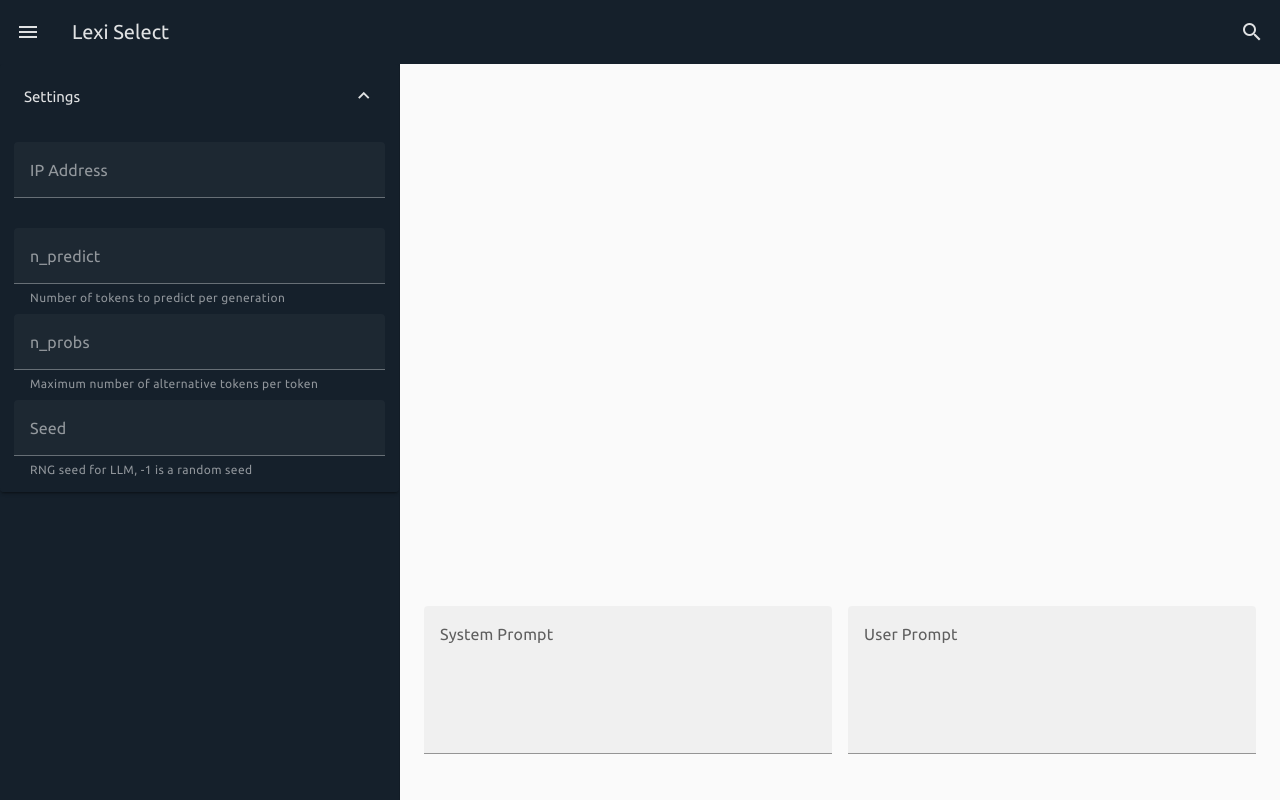
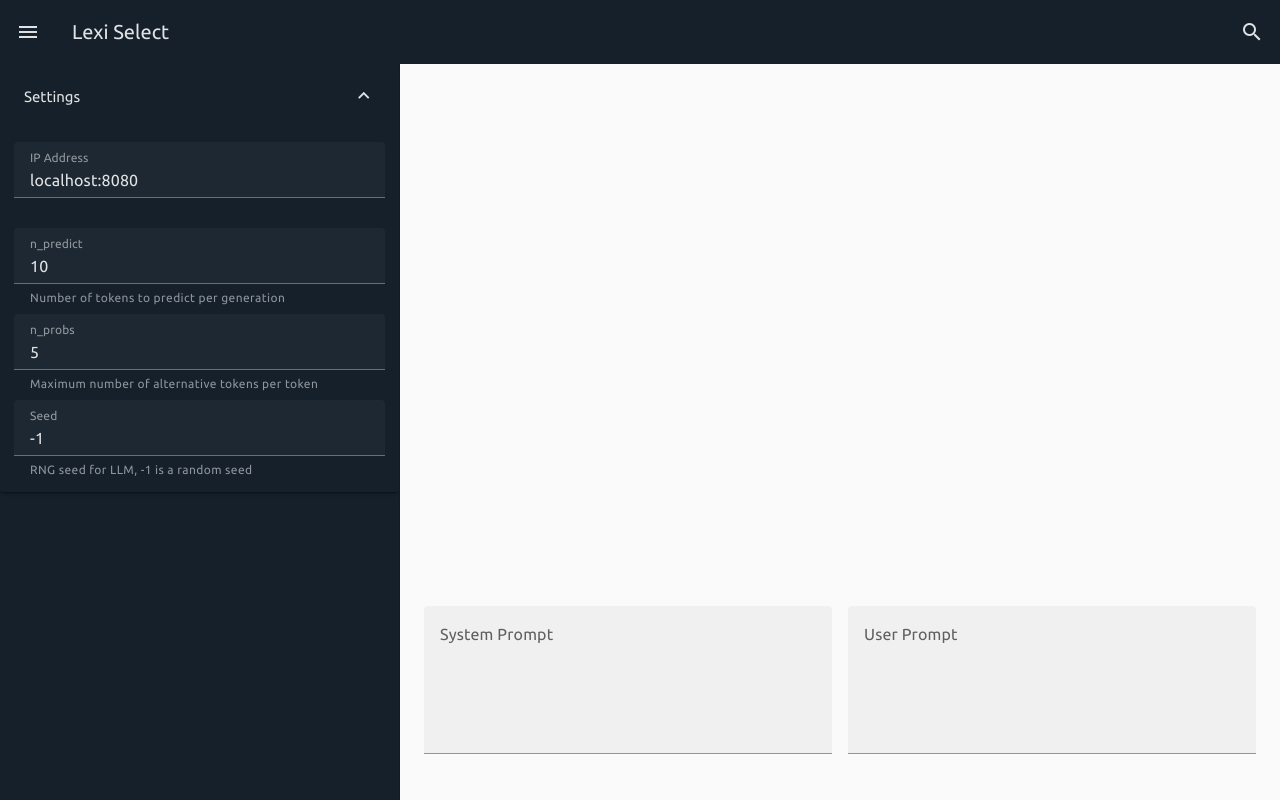
Before and after one commit to dhibbin/LexiSelect, a Vue app: page / in a window 1280 px wide. Built offline with nearby package versions, Linux system fonts and the light colour scheme.

Commit message:
Trying to manually call rules

```diff
--- a/src/components/SideBar.vue
+++ b/src/components/SideBar.vue
@@ -4,34 +4,37 @@
       <v-expansion-panel-title>Settings</v-expansion-panel-title>
       <v-expansion-panel-text class="pa-0">
         <v-text-field
-          v-model="ipAddress"
+          v-model="settings.ipAddress"
           label="IP Address"
-          :rules="ipAddressRules"
+          :rules="LLMSettingsWrapper.rules.ipAddress.value"
           class="rounded pa-1 ma-0"
         />
         <v-text-field
-          v-model="n_predict"
+          v-model="settings.n_predict"
           class="rounded pa-1 ma-0"
           type="number"
           label="n_predict"
           persistent-hint
+          :rules="LLMSettingsWrapper.rules.n_predict.value"
           hint="Number of tokens to predict per generation"
         />
         <v-text-field
-          v-model="n_probs"
+          v-model="settings.n_probs"
           class="rounded pa-1 ma-0"
           type="number"
           label="n_probs"
           persistent-hint
           hint="Maximum number of alternative tokens per token"
+          :rules="LLMSettingsWrapper.rules.n_probs.value"
         />
         <v-text-field
-          v-model="seed"
+          v-model="settings.seed"
           class="rounded pa-1 ma-0"
           type="number"
           label="Seed"
           persistent-hint
           hint="RNG seed for LLM, -1 is a random seed"
+          :rules="LLMSettingsWrapper.rules.seed.value"
         />
       </v-expansion-panel-text>
     </v-expansion-panel>
@@ -40,8 +43,8 @@
 </template>
 
 <script setup lang="ts">
-  import { ref, computed, type Ref, reactive, watch } from 'vue'
-  import { LLMService, LLMSettings } from '@/objects/LLMService';
+  import { ref, type Ref, reactive, watch } from 'vue'
+  import { type LLMSettings, LLMSettingsWrapper } from '@/objects/LLMService';
 
   // const n_predict : Ref<number> = ref(10)
   // const n_probs : Ref<number> = ref(5)
@@ -58,19 +61,9 @@
   const panel : Ref<number[]> = ref([0])
 
 
-  const ipAddressRules = computed(() => [
-    (v: string) : boolean | string => !!v || 'IP address is required',
-    (v: string) : boolean | string => validateIPAddress(v) || 'Invalid IP address',
-  ]);
-
-  function validateIPAddress(ipAddress: string) : boolean {
-    const ipPattern : RegExp = /^((25[0-5]|2[0-4][0-9]|[01]?[0-9][0-9]?)\.){3}(25[0-5]|2[0-4][0-9]|[01]?[0-9][0-9]?)(:\d{1,5})?$/;
-    const localPattern : RegExp = /^(localhost)(:\d{1,5})?$/;
-    return localPattern.test(ipAddress) || ipPattern.test(ipAddress);
-  }
 
   watch(settings, () => {
-    console.log("hello")
+    LLMSettingsWrapper.validateAndUpdate(settings)
   }, {deep : true})
 
 
--- a/src/objects/LLMService.ts
+++ b/src/objects/LLMService.ts
@@ -1,6 +1,8 @@
+import { computed, type ComputedRef } from 'vue'
+
 export class LLMService {
     private static instance : LLMService
-    private _settings : LLMSettings = new LLMSettings()
+    private wrappedSettings : LLMSettings
 
     private constructor() {
 
@@ -12,19 +14,64 @@ export class LLMService {
         }
         return LLMService.instance
     }
-
-    set settings(settings : LLMSettings) {
-        this.settings = settings
-    }
-
-    public static test() : void {
-        console.log(this.instance._settings)
-    }
 }
 
 export interface LLMSettings {
+    [key: string]: number | string;
     n_predict : number
     n_probs : number
     seed : number
     ipAddress : string
 }
+
+interface SettingsRules {
+    [key: string]: ComputedRef<((v: string) => boolean | string)[]> |
+        ComputedRef<((v: number) => boolean | string)[]>;
+    n_predict : ComputedRef<((v: number) => boolean | string)[]>
+    n_probs : ComputedRef<((v: number) => boolean | string)[]>
+    seed : ComputedRef<((v: number) => boolean | string)[]>
+    ipAddress : ComputedRef<((v: string) => boolean | string)[]>
+}
+
+export class LLMSettingsWrapper {
+    public static readonly rules : SettingsRules = {
+        n_predict : computed(() => [
+            (v: number) : boolean | string => v >= 0 || 'n_predict must be non-negative',
+            // Add more rules as needed
+        ]),
+        n_probs : computed(() => [
+            (v: number) : boolean | string => v >= 0 || 'n_probs must be non-negative',
+            // Add more rules as needed
+        ]),
+        seed : computed(() => [
+            (v: number) : boolean | string => Number.isInteger(v) || 'seed must be an integer',
+            // Add more rules as needed
+        ]),
+        ipAddress : computed(() => [
+            (v: string) : boolean | string => !!v || 'IP address is required',
+            (v: string) : boolean | string => LLMSettingsWrapper.validateIPAddress(v) || 'Invalid IP address',
+        ]),
+    }
+
+    public static validateAndUpdate(settings : LLMSettings) : boolean {
+        let isValid = true
+
+        for (const key in LLMSettingsWrapper.rules) {
+            const typedKey = key as keyof LLMSettings;
+            const currentRules = LLMSettingsWrapper.rules[typedKey].value
+            const value = settings[typedKey]
+            currentRules.forEach(element => {
+                console.log(element)
+            });
+        }
+        return isValid
+    }
+
+
+    public static validateIPAddress(ipAddress: string) : boolean {
+        const ipPattern : RegExp = /^((25[0-5]|2[0-4][0-9]|[01]?[0-9][0-9]?)\.){3}(25[0-5]|2[0-4][0-9]|[01]?[0-9][0-9]?)(:\d{1,5})?$/;
+        const localPattern : RegExp = /^(localhost)(:\d{1,5})?$/;
+        return localPattern.test(ipAddress) || ipPattern.test(ipAddress);
+    }
+
+}
```
